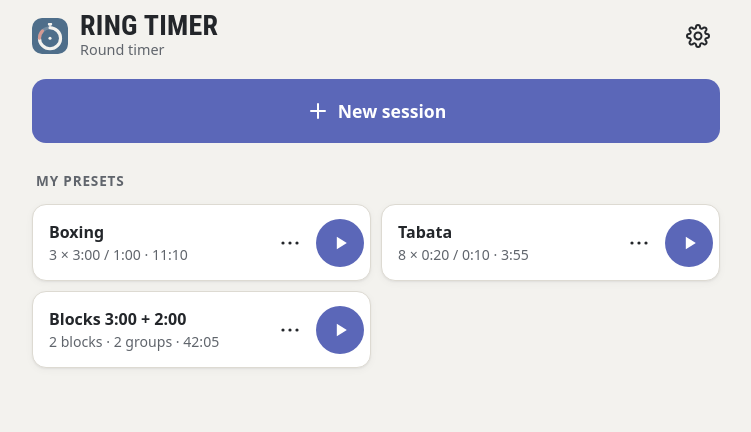
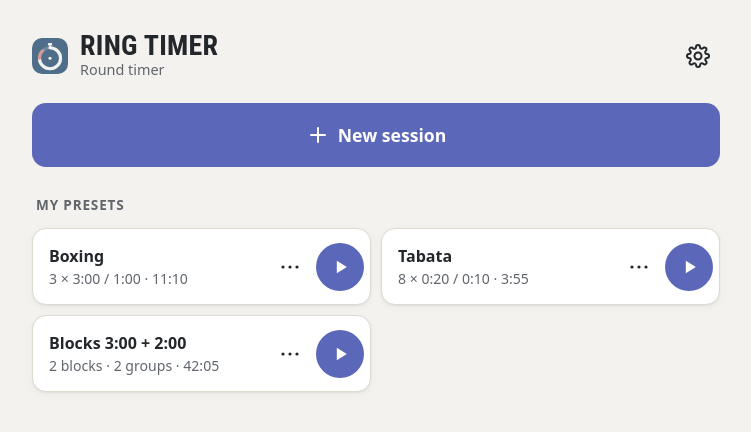
Before and after one commit to albats/assault-timer, a plain HTML site: page index.html in a window 1280 px wide. Shown: the whole page, without its empty margins (264-1015 px from the left). Drawn offline with Linux system fonts and the light colour scheme.

Commit message:
Más espacio encima del título en la pantalla de inicio

```diff
--- a/css/styles.css
+++ b/css/styles.css
@@ -85,6 +85,8 @@ svg .fill { fill: currentColor; stroke: none; }
   max-width: 720px;
   margin: 0 auto;
 }
+/* Inicio: más aire encima del título */
+#screen-home .topbar { padding-top: calc(32px + var(--safe-top)); padding-bottom: 16px; }
 .topbar-title { font-size: 1.15rem; font-weight: 650; margin: 0; text-align: center; flex: 1; }
 
 .brand { display: flex; align-items: center; gap: 12px; }
```
